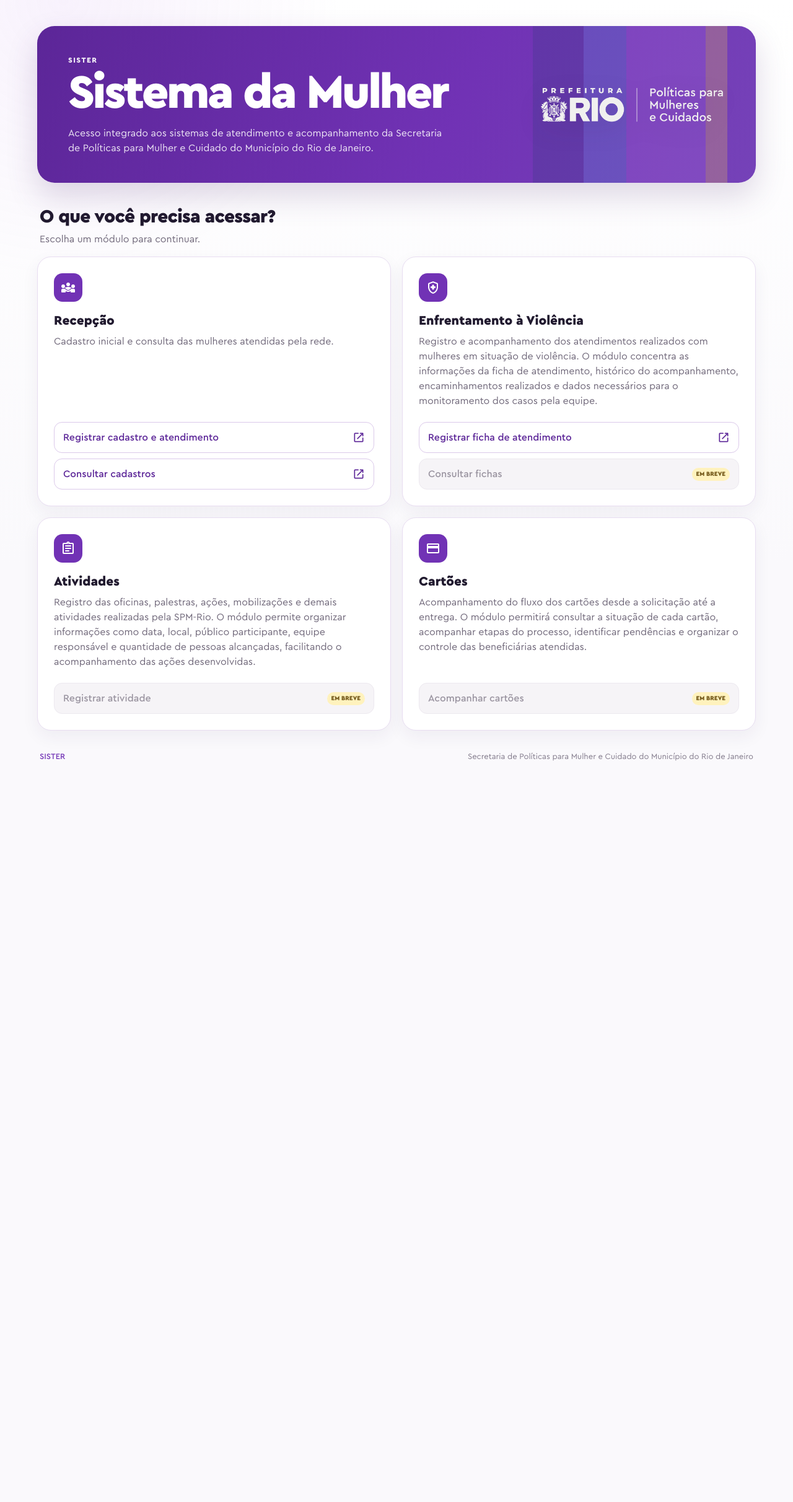
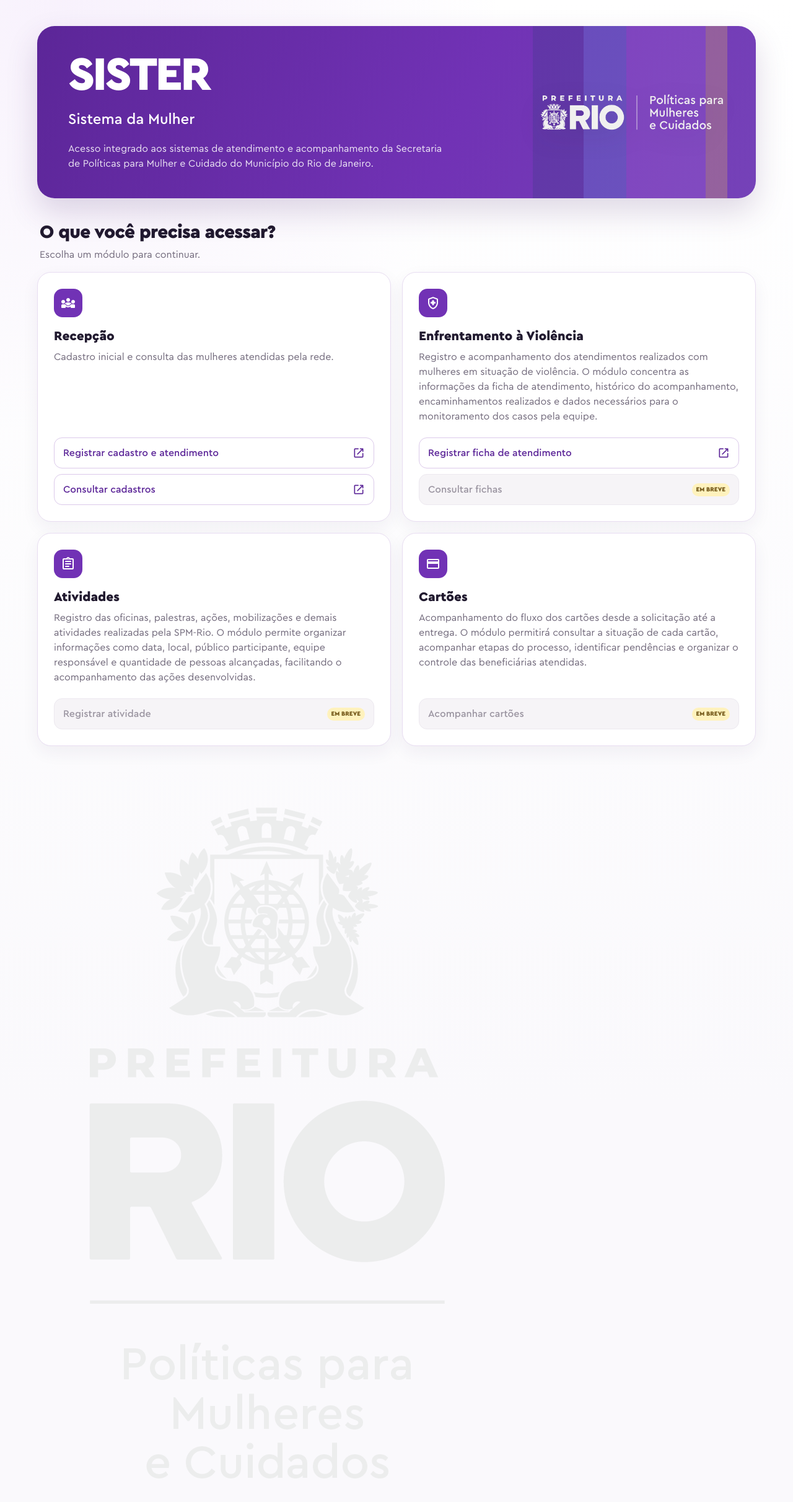
Before and after one commit to SPMRio/sister_easy, a Next.js app: page / in a window 1280 px wide. Shown: the top 2424 px of the page at 62% size. Before the commit the page ends 1261 px from the top, so only its background shows below. Built offline with nearby package versions, Linux system fonts and the light colour scheme.

Commit message:
content: ajustar hero e finalizar rodape com logo vertical

```diff
--- a/app/page.tsx
+++ b/app/page.tsx
@@ -62,8 +62,8 @@
     <main className="page">
       <section className="hero">
         <div className="hero-copy">
-          <span className="hero-kicker">SISTER</span>
-          <h1>Sistema da Mulher</h1>
+          <h1>SISTER</h1>
+          <h2>Sistema da Mulher</h2>
           <p>
             Acesso integrado aos sistemas de atendimento e acompanhamento
             da Secretaria de Políticas para Mulher e Cuidado do Município do Rio de Janeiro.
@@ -129,8 +129,11 @@
       </section>
 
       <footer>
-        <strong>SISTER</strong>
-        <span>Secretaria de Políticas para Mulher e Cuidado do Município do Rio de Janeiro</span>
+        <img
+          className="footer-logo"
+          src="/logo_vertical.png"
+          alt="Rio"
+        />
       </footer>
     </main>
   );
```
